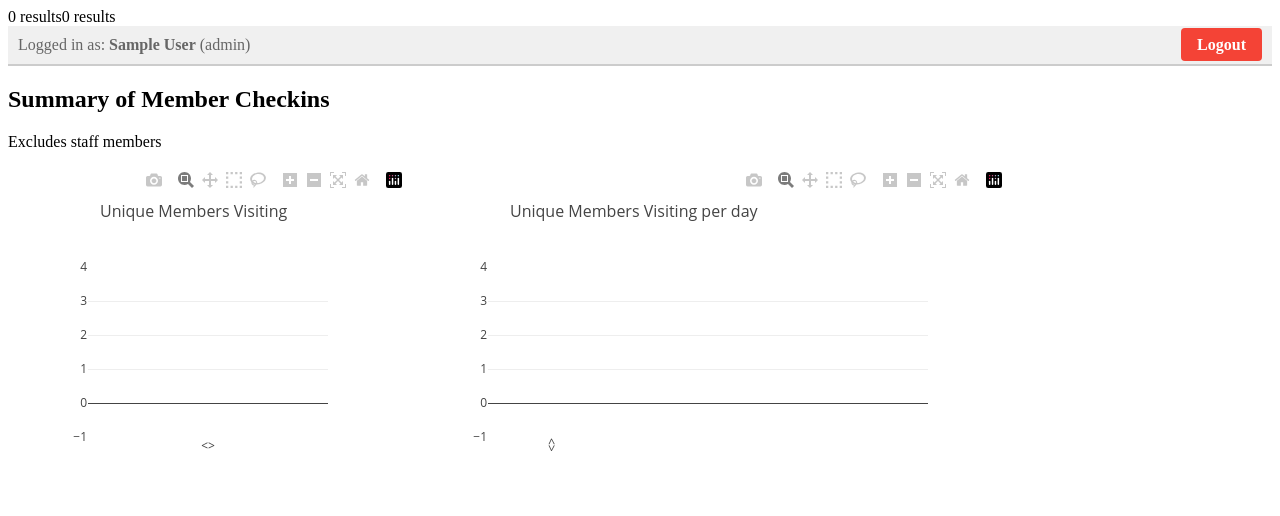
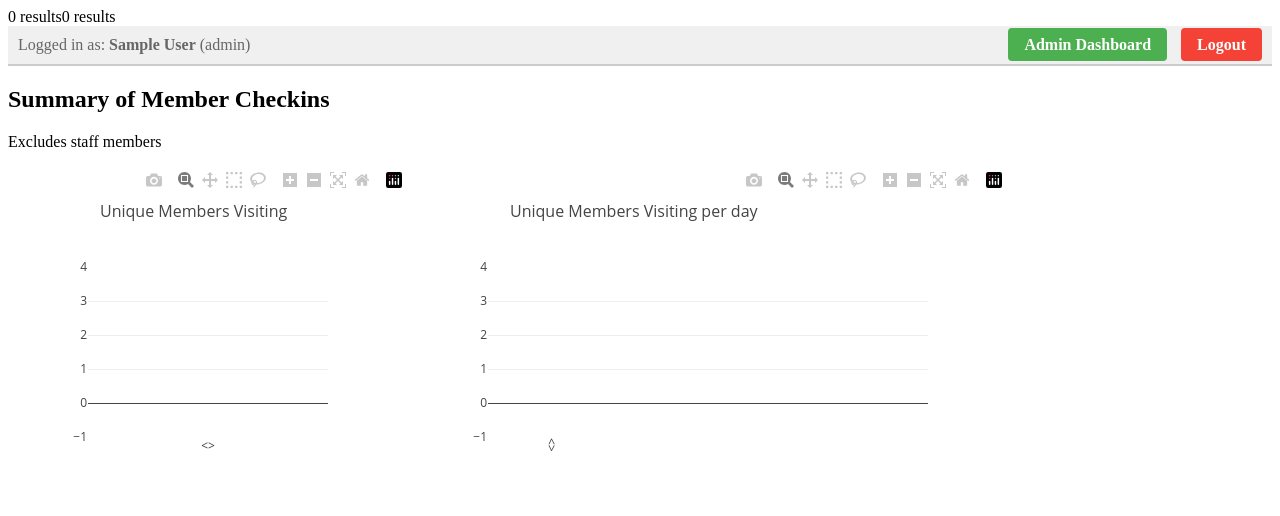
Before and after one commit to makernexus/RFID_System, a PHP site: page /checkinreport.php in a window 1280 px wide. Shown: the top 516 px of the page. Run offline with PHP 8.4, Linux system fonts and the light colour scheme; the visitor is signed in with stand-in values (Sample User, id 1); data that the repository does not hold is empty; some libraries are stand-ins or nearby versions.

Commit message:
adds navigation button

```diff
--- a/Software/Facility_Database_SW/datalogging/auth_header.php
+++ b/Software/Facility_Database_SW/datalogging/auth_header.php
@@ -4,6 +4,11 @@
         <span style="color: #666;">Logged in as: <strong><?php echo htmlspecialchars($_SESSION['full_name']); ?></strong> (<?php echo htmlspecialchars($_SESSION['role']); ?>)</span>
     </div>
     <div style="float: right;">
+        <?php if (isset($_SESSION['role']) && $_SESSION['role'] === 'admin'): ?>
+            <a href="admin_dashboard.php" style="background-color: #4CAF50; color: white; padding: 8px 16px; text-decoration: none; border-radius: 4px; font-weight: bold; margin-right: 10px;">Admin Dashboard</a>
+        <?php else: ?>
+            <a href="rfidhome.php" style="background-color: #008CBA; color: white; padding: 8px 16px; text-decoration: none; border-radius: 4px; font-weight: bold; margin-right: 10px;">Home</a>
+        <?php endif; ?>
         <a href="logout.php" style="background-color: #f44336; color: white; padding: 8px 16px; text-decoration: none; border-radius: 4px; font-weight: bold;">Logout</a>
     </div>
     <div style="clear: both;"></div>
```
